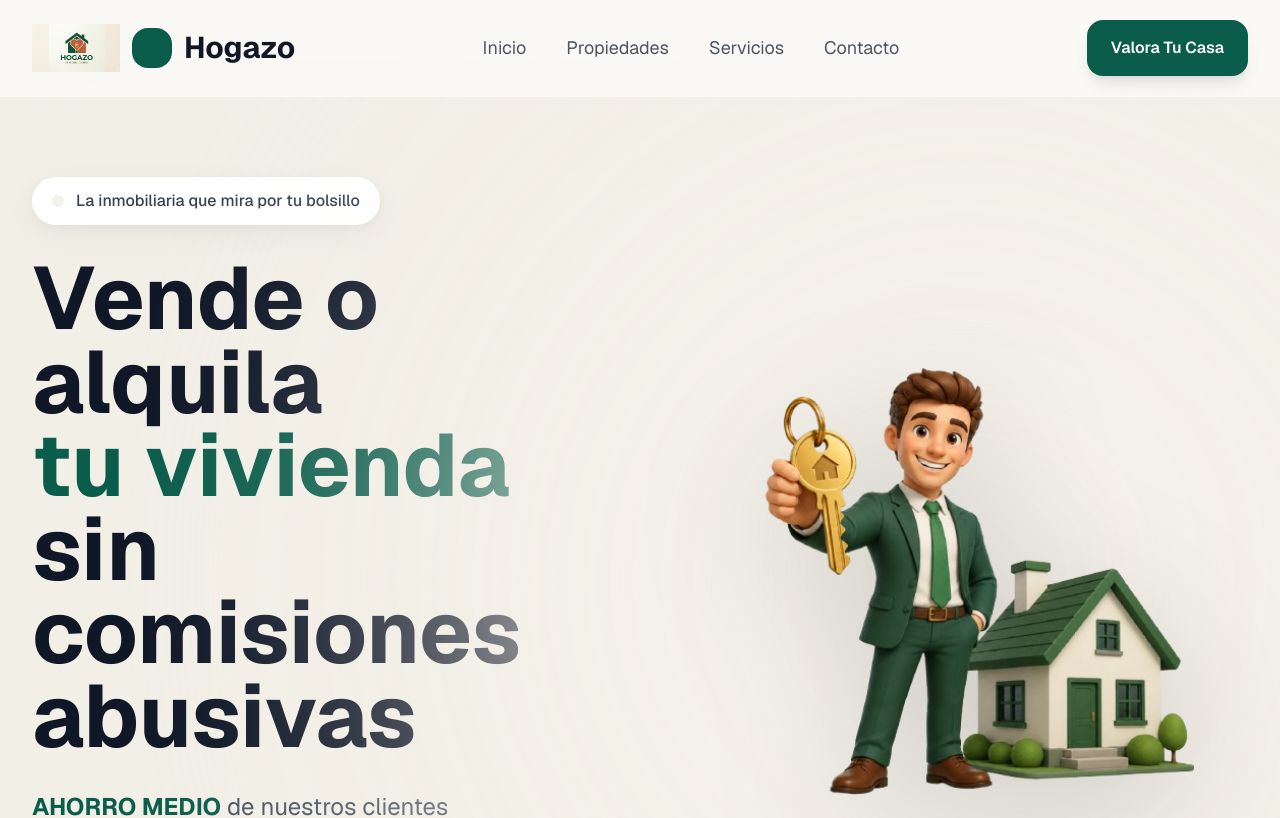
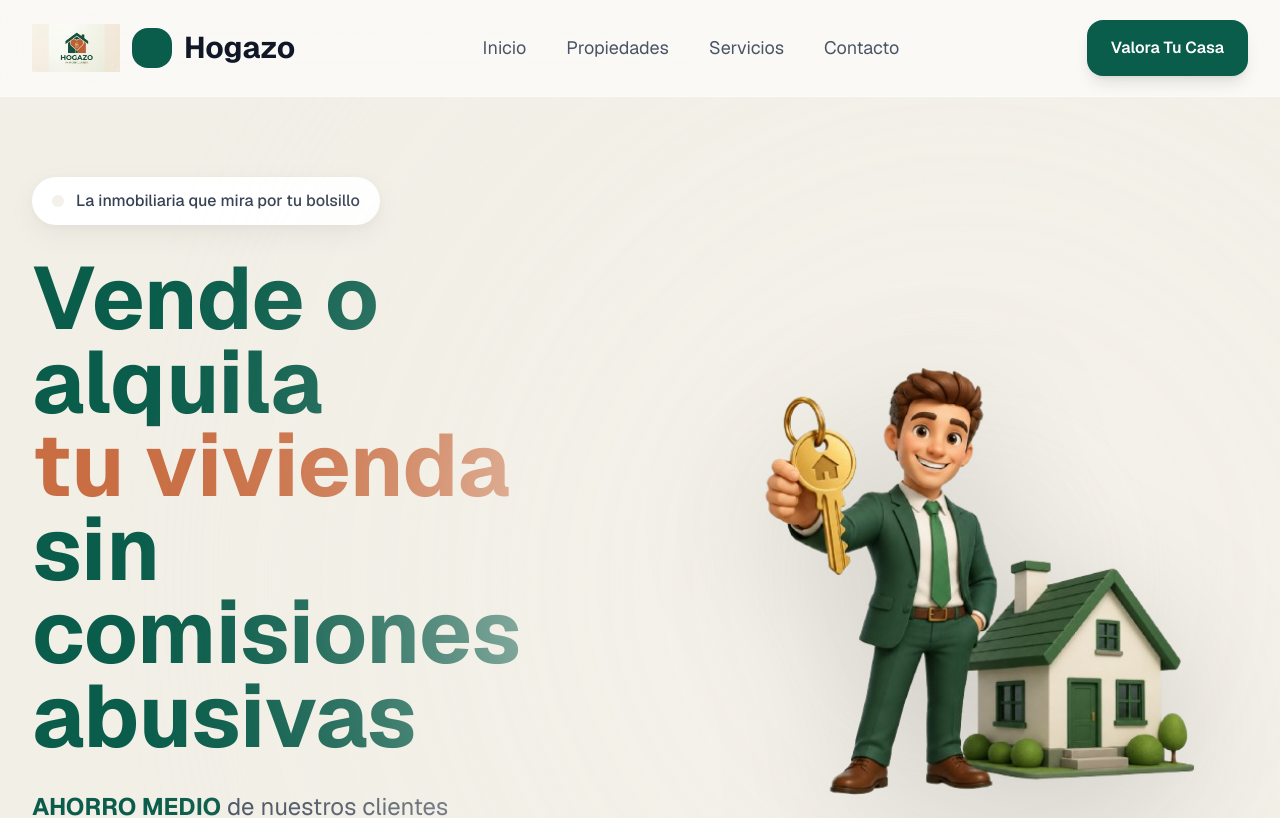
Before and after one commit to fergdcb-hash/inmobiliaria-talavera, a Next.js app: page / in a window 1280 px wide. Shown: the top 818 px of the page. Built offline with nearby package versions, Linux system fonts and the light colour scheme.

Commit message:
Actualizacion web

```diff
--- a/components/Hero.tsx
+++ b/components/Hero.tsx
@@ -168,12 +168,12 @@ export default function Hero() {
 
           </div>
 
-          <h1 className="text-[3.2rem] md:text-[5.5rem] leading-[0.95] font-bold text-gray-900 mb-6 md:mb-8">
+          <h1 className="text-[3.2rem] md:text-[5.5rem] leading-[0.95] font-bold text-[#0B5D4B] mb-6 md:mb-8">
 
             Vende o alquila
             <br />
 
-            <span className="text-[#0B5D4B]">
+            <span className="text-[#C96E43]">
               tu vivienda
             </span>
 
```
